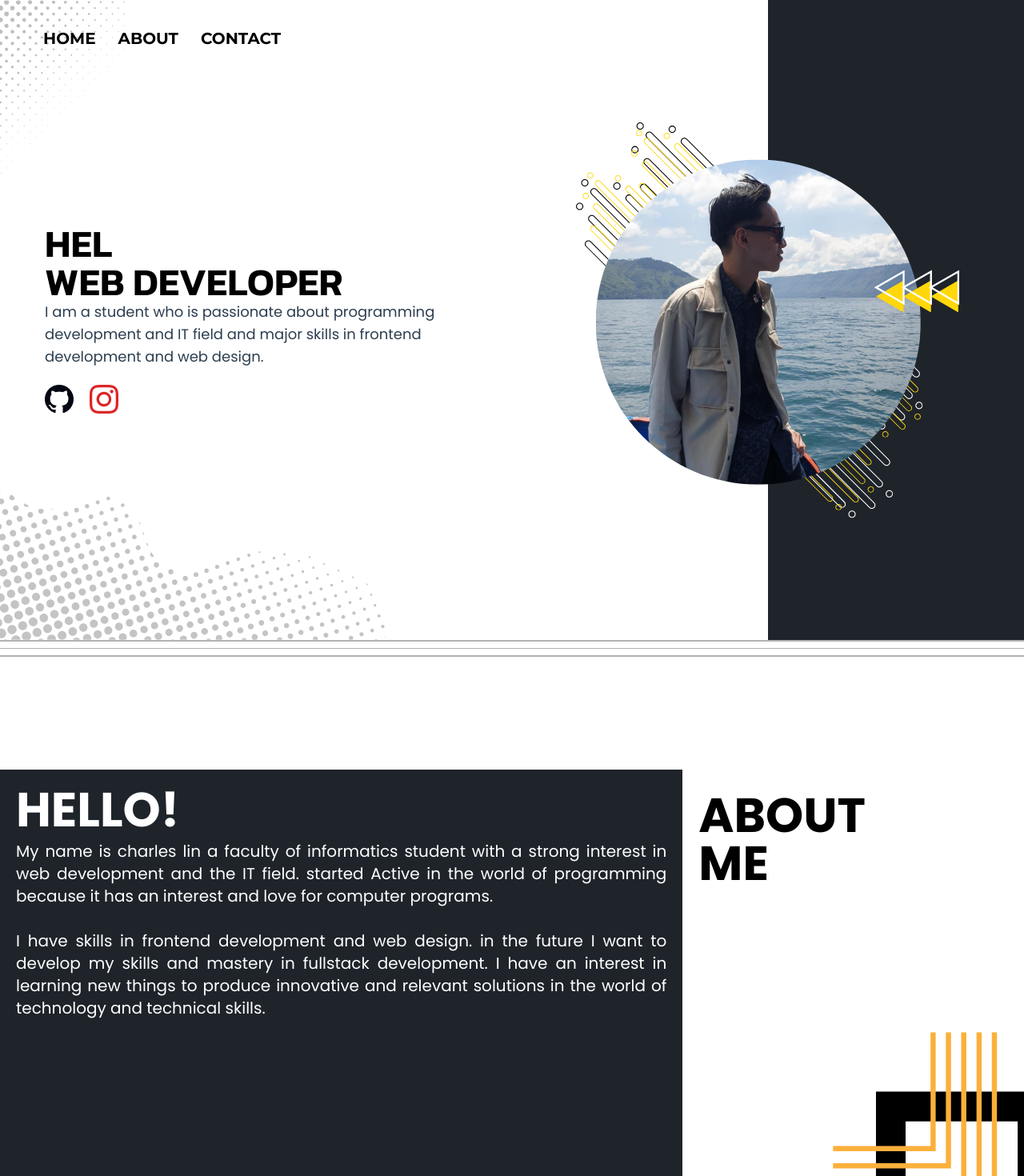
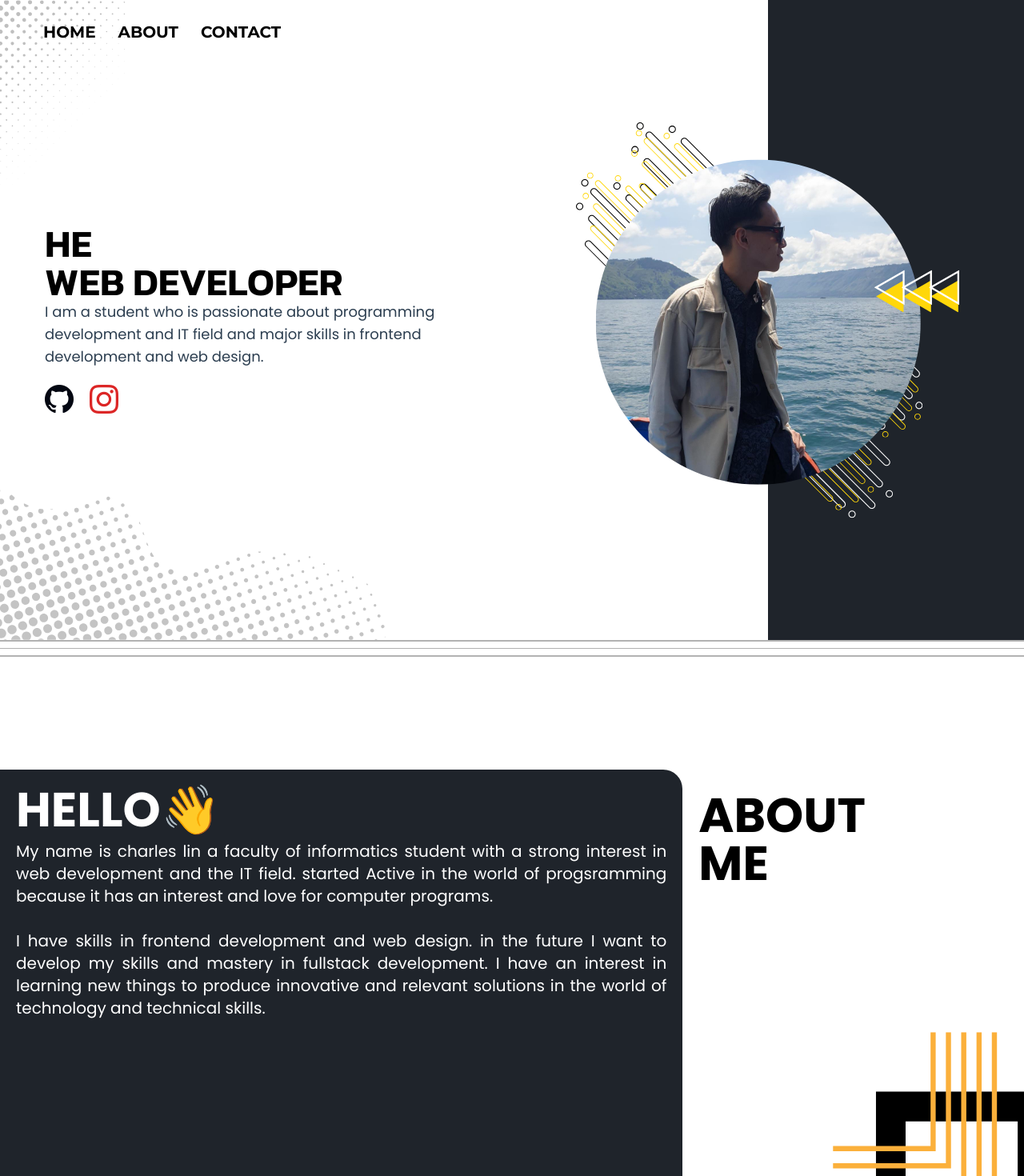
Before and after one commit to VinnNervin/portofolio-website, a Vue app: page / in a window 1280 px wide. Shown: the top 1470 px of the page at 80% size. Built offline with nearby package versions, Linux system fonts and the light colour scheme.

Commit message:
feature: add animation

```diff
--- a/src/assets/style.css
+++ b/src/assets/style.css
@@ -38,7 +38,7 @@
   }
   /* NAVBAR */
   .navbar {
-    @apply z-10  flex absolute justify-end sm:justify-start items-center text-base sm:text-xl font-bold selection:gap-10 w-full sm:py-5 sm:px-10 px-5 font-montserrat uppercase my-2  text-black;
+    @apply z-10 absolute top-0 flex  justify-end sm:justify-start items-center text-base sm:text-xl font-bold selection:gap-10 w-full sm:py-5 sm:px-10 px-5 font-montserrat uppercase  text-black;
   }
 
   .navbar a {
--- a/src/components/About.vue
+++ b/src/components/About.vue
@@ -1,26 +1,73 @@
 <template>
     <div id="about"
-        class="about-section bg-[url('@/assets/img/aboutPattern.svg')] bg-no-repeat bg-cover bg-center w-screen overflow-x-hidden md:h-[100vh] h-fit flex flex-col-reverse md:flex-row sm:bg-right md:bg-right  xl:bg-center">
-        <div data-aos="fade-up" class="main-about md:w-8/12 w-full h-full flex  justify-center items-center">
-            <div class=" paragraph-about sm:pl-16 md:pl-5 p-5 bg-dark h-4/6 text-left text-white">
-                <p class=" first-part text-4xl sm:text-6xl uppercase font-bold pb-2">Hello!</p>
+        class="about-section bg-[url('@/assets/img/aboutPattern.svg')] bg-no-repeat bg-cover bg-center w-screen overflow-x-hidden md:h-[100vh] h-fit flex flex-col-reverse md:flex-row sm:bg-right md:bg-right xl:bg-center">
+        <div data-aos="fade-up" class="main-about md:w-8/12 w-full h-full flex justify-center items-center">
+            <div
+                class="paragraph-about sm:pl-16 md:pl-5 p-5 bg-dark h-4/6 text-left text-white hover:rounded-none rounded-r-3xl transform-cpu transition-all duration-75 ease-in">
+                <p class="first-part text-4xl sm:text-6xl uppercase font-bold pb-2">Hello<span>👋</span></p>
                 <p class="last-part text-justify text-base sm:text-xl">
-                    My name is charles lin a faculty of informatics student with a strong interest in web development
-                    and the IT field. started Active in the world of programming because it has an interest and love for
-                    computer programs.
-                    <br>
-                    <br>
-                    I have skills in frontend development and web design. in the future I want to develop my skills and
-                    mastery in fullstack development. I have an interest in learning new things to produce innovative
-                    and relevant solutions in the world of technology and technical skills.
+                    My name is charles lin a faculty of informatics student with a strong interest
+                    in web development and the IT field. started Active in the world of progsramming
+                    because it has an interest and love for computer programs.
+                    <br />
+                    <br />
+                    I have skills in frontend development and web design. in the future I want to
+                    develop my skills and mastery in fullstack development. I have an interest in
+                    learning new things to produce innovative and relevant solutions in the world of
+                    technology and technical skills.
                 </p>
             </div>
         </div>
         <div data-aos="fade-left"
             class="side-about-content w-full md:w-4/12 flex justify-start items-start pt-20 md:pt-40 md:pl-5 sm:pl-16 pl-6 h-full text-left text-4xl sm:text-6xl uppercase font-bold text-black">
-            <p class=" hover:scale-110 transform-cpu transition-all duration-75 ease-in">about <br>me</p>
+            <p class="hover:scale-110 transform-cpu transition-all duration-75 ease-in">
+                about <br />me
+            </p>
         </div>
     </div>
+</template>
 
+<style scoped>
+span {
+    animation-name: wave;
+    animation-duration: 2.1s;
+    animation-iteration-count: infinite;
+    transform-origin: 70% 70%;
+    display: inline-block;
+}
 
-</template>
+@keyframes wave {
+    0% {
+        transform: rotate(0.0deg)
+    }
+
+    10% {
+        transform: rotate(14deg)
+    }
+
+    20% {
+        transform: rotate(-8deg)
+    }
+
+    30% {
+        transform: rotate(14deg)
+    }
+
+    40% {
+        transform: rotate(-4deg)
+    }
+
+    50% {
+        transform: rotate(10.0deg)
+    }
+
+    60% {
+        transform: rotate(0.0deg)
+    }
+
+    100% {
+        transform: rotate(0.0deg)
+    }
+
+}
+</style>
--- a/src/components/Footer.vue
+++ b/src/components/Footer.vue
@@ -6,11 +6,23 @@
 
         <div class="social-media mb-4 pb-4 flex flex-col w-full justify-center items-center gap-5 sm:mt-5 mt-3">
             <ContactList />
-            <p>thank you for visiting my website 👋</p>
+            <div class="outro-text capitalize">
+                <p>thank you for visiting my website 👋</p>
+                <p v-if="dynamicText !== ''">{{ dynamicText }}</p>
+                <p v-else class="invisible">|</p>
+            </div>
         </div>
     </div>
 </template>
 
 <script setup>
 import ContactList from './layout/Footer/ContactList.vue';
+import { onMounted } from 'vue';
+import { useAnimationTyping } from '@/utils/utils';
+const { dynamicText, typing } = useAnimationTyping();
+
+onMounted(() => {
+    typing("this website made by Vue.js");
+});
+
 </script>
--- a/src/components/Navbar.vue
+++ b/src/components/Navbar.vue
@@ -5,3 +5,4 @@
         <router-link :to="'#contact'">contact</router-link>
     </nav>
 </template>
+<style></style>
--- a/src/components/layout/Hero/AnimationIntro.vue
+++ b/src/components/layout/Hero/AnimationIntro.vue
@@ -1,54 +1,19 @@
 <template>
     <div
         class="main-title pt-8 font-kanit uppercase text-left md:text-5xl sm:text-4xl font-semibold text-black text-4xl">
-        <h1 v-if="text !== ''">{{ text }}</h1>
+        <h1 v-if="dynamicText !== ''">{{ dynamicText }}</h1>
         <h1 v-else class="invisible">|</h1>
         <p>web developer</p>
     </div>
 </template>
 
 <script setup>
-import { ref, onMounted } from 'vue';
-
-let intro = ref("Hello, I'm Charles");
-// typing animation
-let text = ref("");
-let index = 0;
-let speed = 0;
-
-const typing = () => {
-    if (index < intro.value.length) {
-        text.value += intro.value.charAt(index);
-        index++;
-        // set random
-        speed = Math.floor(Math.random() * (50 - 30 + 1)) + 30;
-        setTimeout(typing, speed);
-    } else {
-        setTimeout(() => {
-            index = intro.value.length - 1;
-            text.value = "";
-            reverseTyping();
-        }, 2000);
-    }
-};
-
-
-const reverseTyping = () => {
-    if (index >= 0) {
-        text.value = intro.value.slice(0, index);
-        index--;
-        // set random
-        speed = Math.floor(Math.random() * (80 - 50 + 1)) + 50;
-        setTimeout(reverseTyping, speed);
-    } else {
-        index = 0; // reset
-        setTimeout(typing, 2000); // tunggu 2detik
-    }
-}
-
+import { onMounted } from 'vue';
+import { useAnimationTyping } from '@/utils/utils';
+const { dynamicText, typing } = useAnimationTyping();
 
 onMounted(() => {
-    typing();
+    typing("Hello, I'm Charles");
 });
 
 
--- /dev/null
+++ b/src/utils/utils.js
@@ -0,0 +1,40 @@
+import { ref } from 'vue';
+
+export function useAnimationTyping() {
+    let dynamicText = ref("");
+    let index = 0;
+    let speed = 0;
+
+    const typing = (intro) => {
+        if (index < intro.length) {
+            dynamicText.value += intro.charAt(index);
+            index++;
+            // set random
+            speed = Math.floor(Math.random() * (50 - 30 + 1)) + 30;
+            setTimeout(() => typing(intro), speed);
+            // setTimeout(typing, speed);
+        } else {
+            setTimeout(() => {
+                index = intro.length - 1;
+                dynamicText.value = "";
+                reverseTyping(intro);
+            }, 2000);
+        }
+    };
+
+
+    const reverseTyping = (intro) => {
+        if (index >= 0) {
+            dynamicText.value = intro.slice(0, index);
+            index--;
+            // set random
+            speed = Math.floor(Math.random() * (80 - 50 + 1)) + 50;
+            setTimeout(() => reverseTyping(intro), speed);
+        } else {
+            index = 0; // reset
+            setTimeout(() => typing(intro), 2000); // tunggu 2detik
+        }
+    }
+
+    return { dynamicText, typing };
+}
--- a/tailwind.config.js
+++ b/tailwind.config.js
@@ -13,7 +13,8 @@ export default {
       },
       backgroundColor: {
         'dark': '#1F242B',
-      }
+      },
+
     },
 
   },
--- a/vue.config.js
+++ b/vue.config.js
@@ -8,7 +8,7 @@ module.exports = defineConfig({
         // Vue CLI is in maintenance mode, and probably won't merge my PR to fix this in their tooling
         // https://github.com/vuejs/vue-cli/pull/7443
         __VUE_PROD_HYDRATION_MISMATCH_DETAILS__: 'false',
-        __VUE_PROD_DEVTOOLS__: true
+        // __VUE_PROD_DEVTOOLS__: true
       })
     ],
   },
```
